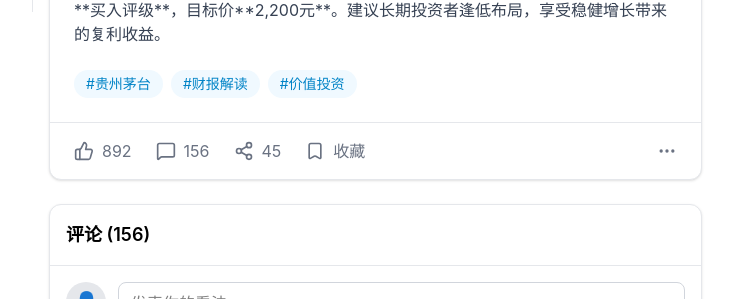
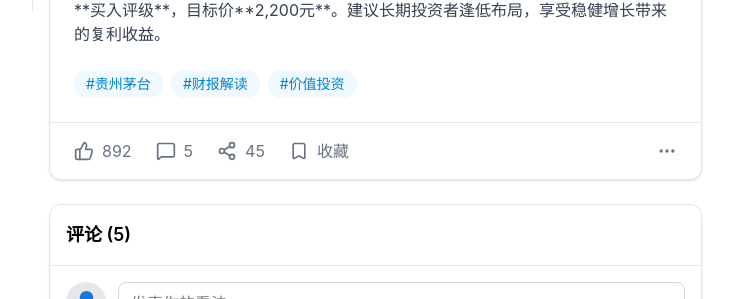
Before and after one commit to Stock-Fund-Investment-Forum/Stock-Fund-Investment-Forum, a React (Vite) app: page /post/1 in a window 1280 px wide. Shown: the part 840-1139 px from the top of the page, without its empty margins (223-956 px from the left). Built offline with nearby package versions, Linux system fonts and the light colour scheme; no server answers.

Commit message:
Add local comment replies

```diff
--- a/src/pages/post/PostDetail.jsx
+++ b/src/pages/post/PostDetail.jsx
@@ -48,7 +48,7 @@
     section: 'A股讨论'
   }
 
-  const comments = [
+  const initialComments = [
     {
       id: 1,
       author: { name: '技术派', avatar: '👤', level: 'Lv.3' },
@@ -93,6 +93,40 @@
     }
   ]
 
+  const [comments, setComments] = useState(initialComments)
+
+  const countComments = (items) => items.reduce(
+    (total, item) => total + 1 + (item.replies ? countComments(item.replies) : 0),
+    0
+  )
+
+  const totalComments = countComments(comments)
+
+  const findCommentAuthor = (items, targetId) => {
+    for (const item of items) {
+      if (item.id === targetId) {
+        return item.author?.name || '用户'
+      }
+      if (item.replies?.length) {
+        const nested = findCommentAuthor(item.replies, targetId)
+        if (nested) {
+          return nested
+        }
+      }
+    }
+    return null
+  }
+
+  const addReplyToComments = (items, targetId, reply) => items.map((item) => {
+    if (item.id === targetId) {
+      return { ...item, replies: [...(item.replies || []), reply] }
+    }
+    if (item.replies?.length) {
+      return { ...item, replies: addReplyToComments(item.replies, targetId, reply) }
+    }
+    return item
+  })
+
   const handleLike = () => {
     setLiked(!liked)
   }
@@ -106,9 +140,25 @@
   }
 
   const handleSubmitComment = () => {
-    if (!commentText.trim()) return
-    // TODO: Submit comment
-    console.warn('Submitting comment:', { text: commentText, replyTo: replyingTo })
+    const trimmed = commentText.trim()
+    if (!trimmed) return
+
+    const replyTarget = replyingTo ? findCommentAuthor(comments, replyingTo) : null
+    const newComment = {
+      id: Date.now(),
+      author: { name: '我', avatar: '👤', level: 'Lv.1' },
+      content: replyTarget ? `@${replyTarget} ${trimmed}` : trimmed,
+      time: '刚刚',
+      likes: 0,
+      replies: []
+    }
+
+    setComments((prev) => (
+      replyingTo
+        ? addReplyToComments(prev, replyingTo, newComment)
+        : [newComment, ...prev]
+    ))
+
     setCommentText('')
     setReplyingTo(null)
   }
@@ -277,7 +327,7 @@
                 </button>
                 <button className="flex items-center space-x-2 text-gray-500 hover:text-primary-600">
                   <MessageSquare className="h-5 w-5" />
-                  <span>{post.comments}</span>
+                  <span>{totalComments}</span>
                 </button>
                 <button className="flex items-center space-x-2 text-gray-500 hover:text-primary-600">
                   <Share2 className="h-5 w-5" />
@@ -300,7 +350,7 @@
           {/* Comments Section */}
           <div className="bg-white rounded-xl shadow-sm border border-gray-200">
             <div className="p-4 border-b border-gray-200">
-              <h2 className="text-lg font-semibold">评论 ({post.comments})</h2>
+              <h2 className="text-lg font-semibold">评论 ({totalComments})</h2>
             </div>
 
             {/* Comment Input */}
```
